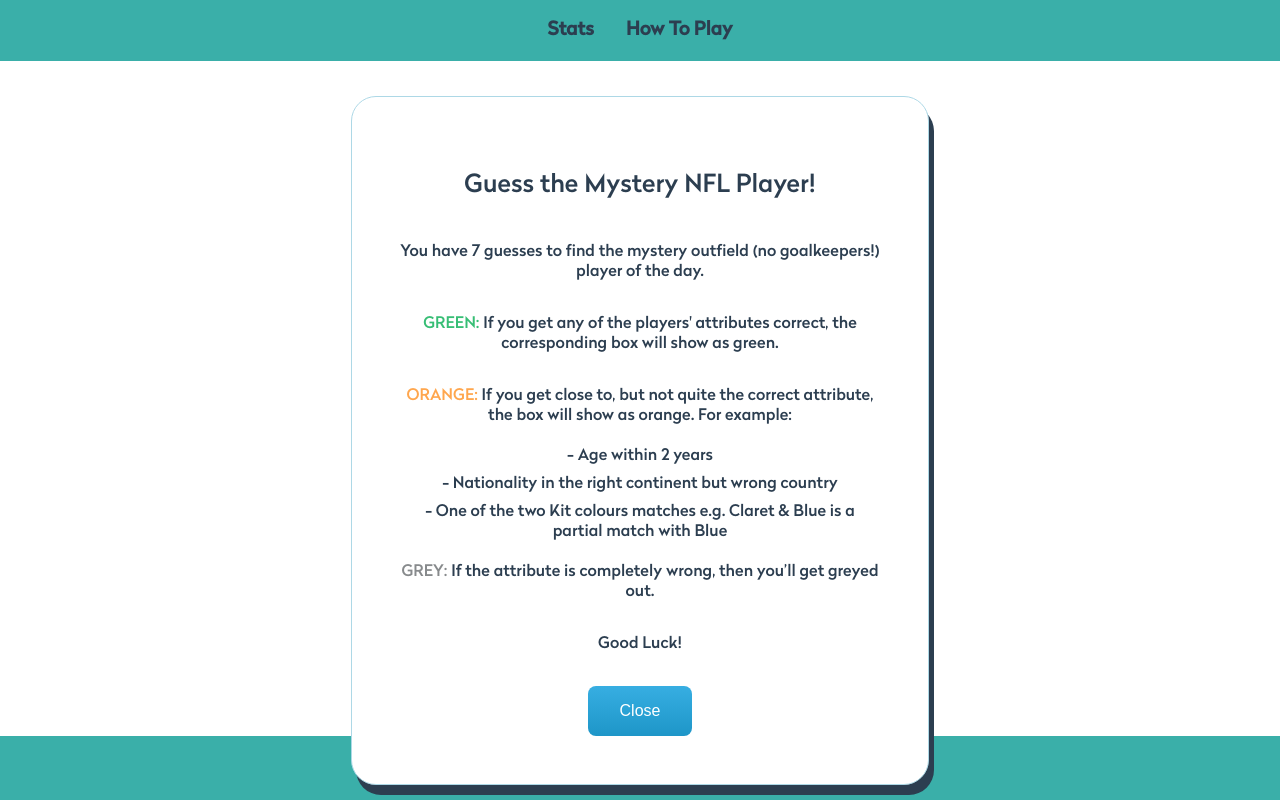
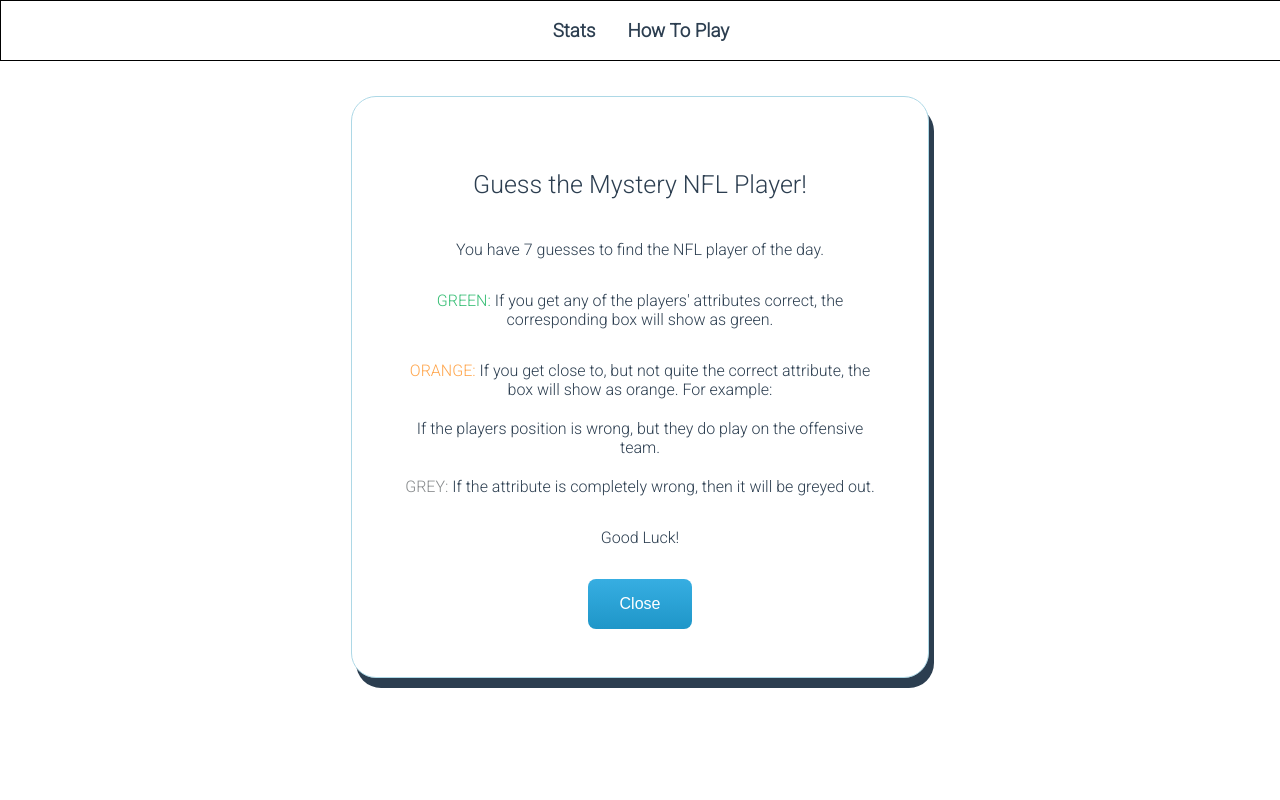
Before and after one commit to sammo1235/play_waddle, a Vue app: page / in a window 1280 px wide. Built offline with nearby package versions, Linux system fonts and the light colour scheme.

Commit message:
Styling and share logic

```diff
--- a/package.json
+++ b/package.json
@@ -14,6 +14,7 @@
     "copy-html-to-clipboard": "^4.0.1",
     "core-js": "^3.8.3",
     "express": "^4.17.3",
+    "moment": "^2.29.1",
     "serve-static": "^1.14.2",
     "vue": "^3.2.13",
     "vuex": "^4.0.2",
--- a/src/App.vue
+++ b/src/App.vue
@@ -1,5 +1,7 @@
 <template>
-  <div class="header">
+  <link rel="preconnect" href="https://fonts.googleapis.com">
+  <link rel="preconnect" href="https://fonts.gstatic.com" crossorigin>
+  <link href="https://fonts.googleapis.com/css2?family=Roboto:wght@100;300&display=swap" rel="stylesheet">   <div class="header">
     <div style="flex-direction: row; display: flex; margin-right: auto; margin-left: auto;">
       <h3 style="margin-left: auto; cursor: pointer;" @click="showStatsModal()">Stats</h3>
       <h3 style="margin-right: auto; margin-left: 2rem; cursor: pointer;" @click="showHowTo()">How To Play</h3>
@@ -8,13 +10,11 @@
 
   <div v-if="showHowToPlay" class="modal">
     <p style="font-size: 25px">Guess the Mystery NFL Player!</p>
-    <p>You have 7 guesses to find the mystery outfield (no goalkeepers!) player of the day.</p>
+    <p>You have 7 guesses to find the NFL player of the day.</p>
     <p><span style="color: #37be75">GREEN:</span> If you get any of the players' attributes correct, the corresponding box will show as green.</p>
     <p><span style="color: #ffa64d">ORANGE:</span> If you get close to, but not quite the correct attribute, the box will show as orange. For example:</p>
-    <p style="margin: 4px;">- Age within 2 years</p>
-    <p style="margin: 4px;">- Nationality in the right continent but wrong country</p>
-    <p style="margin: 4px;">- One of the two Kit colours matches e.g. Claret & Blue is a partial match with Blue</p>
-    <p><span style="color: #878a8c">GREY:</span> If the attribute is completely wrong, then you’ll get greyed out.</p>
+    <p style="margin: 4px;">If the players position is wrong, but they do play on the offensive team.</p>
+    <p><span style="color: #878a8c">GREY:</span> If the attribute is completely wrong, then it will be greyed out.</p>
     <p>Good Luck!</p>
     <button @click="showHowTo()" class="button-43" role="button">Close</button>
   </div>
@@ -63,9 +63,7 @@
   </div>
 
   <div :class="[showHowToPlay || showStats ? 'modal-backdrop' : null, 'hello']">
-    <Game :show-how-to-play="this.showHowToPlay" />
-  </div>
-    <div class="footer">
+    <Game :show-how-to-play="this.showHowToPlay || this.showStats" />
   </div>
 </template>
 
@@ -147,18 +145,12 @@ export default {
 </script>
 
 <style>
+@import url("https://fonts.googleapis.com/css2?family=Roboto:wght@100;300&display=swap")
 @font-face {
-  font-family: "Radikal";
-  src: local("Radikal"),
-    url(./fonts/nootype_radikal_medium.otf) format("truetype")
+  font-family: "Roboto";
 }
 #app {
-  font-family: "Radikal";
-  src: local("Radikal"),
-    url(./fonts/nootype_radikal_medium.otf) format("truetype");
-
-  -webkit-font-smoothing: antialiased;
-  -moz-osx-font-smoothing: grayscale;
+  font-family: "Roboto";
   text-align: center;
   color: #2c3e50;
 }
@@ -186,7 +178,9 @@ export default {
 }
 .header {
   width: 100%;
-  background: #3AAFA9;
+  background: #fff;
+  border: 1px solid black;
+  opacity: 50;
 }
 .footer {
   position: fixed;
--- a/src/components/Game.vue
+++ b/src/components/Game.vue
@@ -7,11 +7,15 @@
       <div :class="[conferenceCorrect(guess.conference) ? 'correct' : 'incorrect', 'cell cell-border cell-border-top cell-spin-2']"></div>
       <div :class="[divisionCorrect(guess.division) ? 'correct' :  'incorrect', 'cell cell-border cell-border-top cell-spin-4']"></div>
       <div :class="[teamCorrect(guess.team) ? 'correct' : 'incorrect', 'cell cell-border cell-border-top cell-spin-6']"></div>
-      <div :class="[positionCorrect(guess.position) ? 'correct' : 'incorrect', 'cell cell-border cell-border-top cell-spin-3']"></div>
+      <div :class="[positionCorrect(guess.position) ? 'correct' : positionClose(guess.position) ? 'close' : 'incorrect', 'cell cell-border cell-border-top cell-spin-3']"></div>
       <div :class="[ageCorrect(guess.age) ? 'correct' : ageClose(guess.age) ? 'close' : 'incorrect', 'cell cell-border cell-border-top cell-spin-5']"></div>
     </div>
     <div id="gameResultsShared" v-for="guess in guesses" v-bind:key="guess.id">
     </div>
+
+    <div style="margin-top: 1rem">Next Player in:</div>
+    <div id="nextPlayerTime" style="font-size: 30px"></div>
+
     <div style="display: flex; flex-direction: row; margin-top: 1rem;">
       <button @click="copyToClipboard()" id="copybtn" class="button-43" role="button">Share</button>
       <button @click="closeShowWon()" class="button-43" role="button">Close</button>
@@ -22,6 +26,10 @@
     <p style="font-size: 20px">Better luck next time!</p>
     <p>The mystery players name was:</p>
     <p>{{ this.mysteryPlayer.full_name }}</p>
+
+    <div style="margin-top: 1rem">Next Player in:</div>
+    <div id="nextPlayerTime" style="font-size: 30px"></div>
+
     <button @click="closeShowLost()" class="button-43" role="button">Close</button>
   </div>
 
@@ -50,7 +58,7 @@
         <div :class="[conferenceCorrect(guess.conference) ? 'correct' : 'incorrect', 'cell cell-border cell-border-top cell-spin-2']">{{ guess.conference }}</div>
         <div :class="[divisionCorrect(guess.division) ? 'correct' :  'incorrect', 'cell cell-border cell-border-top cell-spin-4']">{{ guess.division }}</div>
         <div :class="[teamCorrect(guess.team) ? 'correct' : 'incorrect', 'cell cell-border cell-border-top cell-spin-6']">{{ guess.team }}</div>
-        <div :class="[positionCorrect(guess.position) ? 'correct' : 'incorrect', 'cell cell-border cell-border-top cell-spin-3']">{{ guess.position }}</div>
+        <div :class="[positionCorrect(guess.position) ? 'correct' : positionClose(guess.position) ? 'close' : 'incorrect', 'cell cell-border cell-border-top cell-spin-3']">{{ guess.position }}</div>
         <div :class="[ageCorrect(guess.age) ? 'correct' : ageClose(guess.age) ? 'close' : 'incorrect', 'cell cell-border cell-border-top cell-spin-5']">{{ guess.age }}</div>
       </div>
     </div>
@@ -59,6 +67,7 @@
 
 <script>
 import playerDatabaseFile from "../assets/nfl_players.csv"
+import moment from 'moment'
 
 export default {
   name: 'PlayGame',
@@ -108,6 +117,23 @@ export default {
       }
       this.gameFinished = true
     }
+
+    const $this = this;
+    setInterval(function() {
+        if ($this.showHowToPlay) {
+          $this.showWon = false
+          $this.showLost = false
+        }
+
+      let timeNow = moment()
+      let eventTime = moment().endOf('day')
+      let timeDiff = moment.utc(eventTime.diff(timeNow)).format("hh:mm:ss")
+
+      let el = document.getElementById("nextPlayerTime")
+      if (el) {
+        el.innerHTML = timeDiff
+      }
+    }, 1000)
   },
   computed: {
     filteredPlayers() {
@@ -172,6 +198,19 @@ export default {
     positionCorrect(positionGuess) {
       return positionGuess == this.mysteryPlayer.position
     },
+    positionClose(positionGuess) {
+      let offense = ["WR", "RB", "TE", "QB"]
+      let defense = ["LB"]
+      let special = ["KICK"]
+      let position = this.mysteryPlayer.position
+      if(offense.includes(position)) {
+        return offense.includes(positionGuess)
+      } else if (defense.includes(position)) {
+        return defense.includes(positionGuess)
+      } else if (special.includes(position)) {
+        return special.includes(positionGuess)
+      }
+    },
     ageCorrect(ageGuess) {
       return ageGuess == this.mysteryPlayer.age
     },
@@ -192,23 +231,28 @@ export default {
     copyToClipboard() {
       const ms_per_day = 24 * 60 * 60 * 1000
       let days_since_epoch = Math.floor((new Date()).getTime() / ms_per_day)
-      let str = `Nfldle ${days_since_epoch - 19060} ${7-this.turnsLeft}/7 \n\n`
+      let str = `Nfldle ${days_since_epoch - 19071} ${7-this.turnsLeft}/7 \n\n`
       var guesses = this.guesses
       // let results = document.getElementById("gameResults")
       for(var i = 0; i<this.guesses.length; i++) {
-        if (this.clubCorrect(guesses[i].current_club)) {
+        if (this.conferenceCorrect(guesses[i].conference)) {
+          str += "🟩"
+        } else {
+          str += "⬜"
+        }
+        if (this.divisionCorrect(guesses[i].division)) {
+          str += "🟩"
+        } else {
+          str += "⬜"
+        }
+        if (this.teamCorrect(guesses[i].team)) {
           str += "🟩"
         } else {
           str += "⬜"
         }
         if (this.positionCorrect(guesses[i].position)) {
           str += "🟩"
-        } else {
-          str += "⬜"
-        }
-        if (this.countryCorrect(guesses[i].nationality)) {
-          str += "🟩"
-        } else if (this.continentCorrect(guesses[i].continent)) {
+        } else if (this.positionClose(guesses[i].position)) {
           str += "🟨"
         } else {
           str += "⬜"
@@ -216,13 +260,6 @@ export default {
         if (this.ageCorrect(guesses[i].age)) {
           str += "🟩"
         } else if (this.ageClose(guesses[i].age)) {
-          str += "🟨"
-        } else {
-          str += "⬜"
-        }
-        if (this.colourCorrect(guesses[i].kit_colour)) {
-          str += "🟩"
-        } else if (this.colourHalfCorrect(guesses[i].kit_colour)) {
           str += "🟨"
         } else {
           str += "⬜"
```
Also changed, not shown: 2 other files (tests, documents, lock files or other folders).
